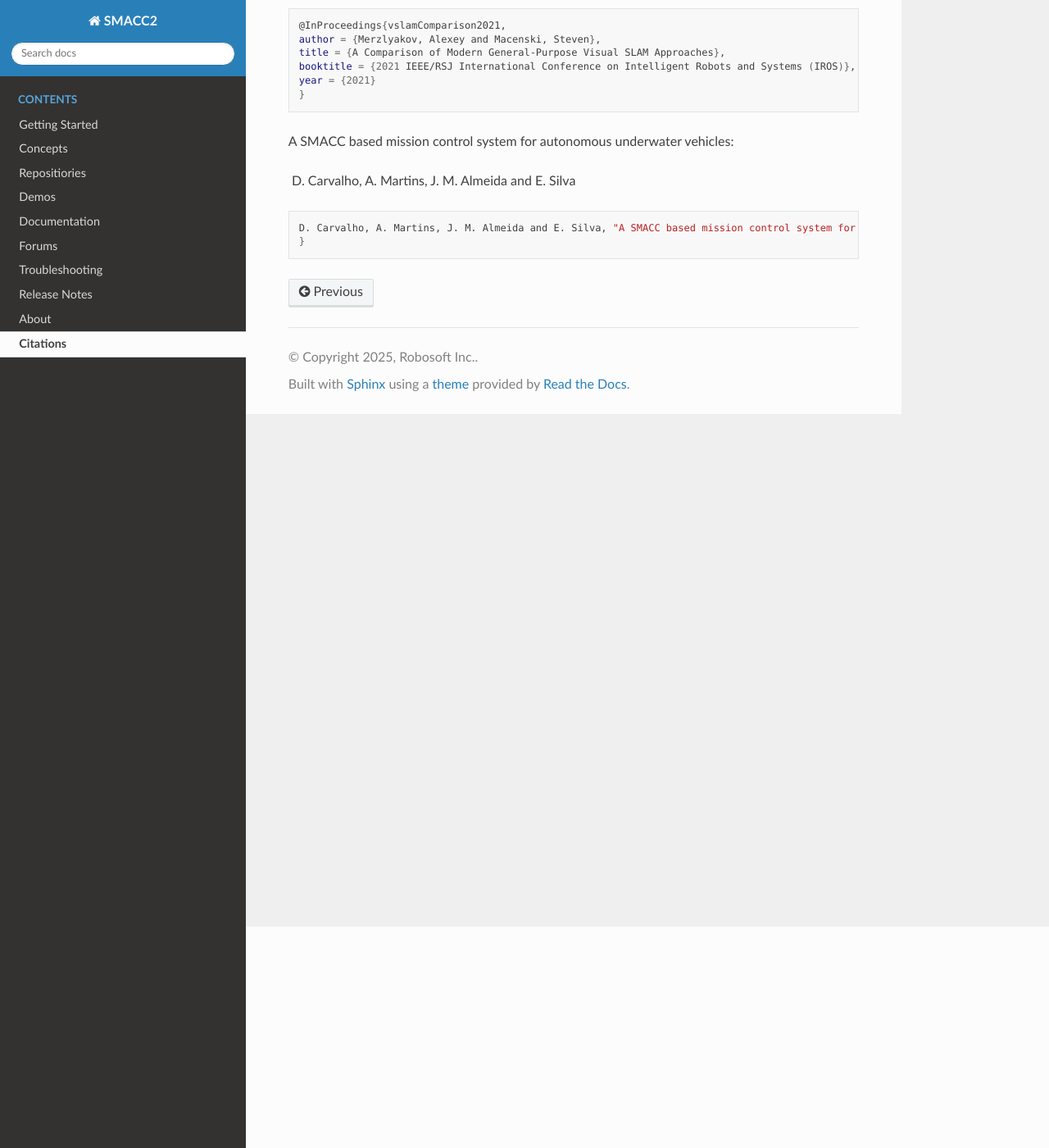
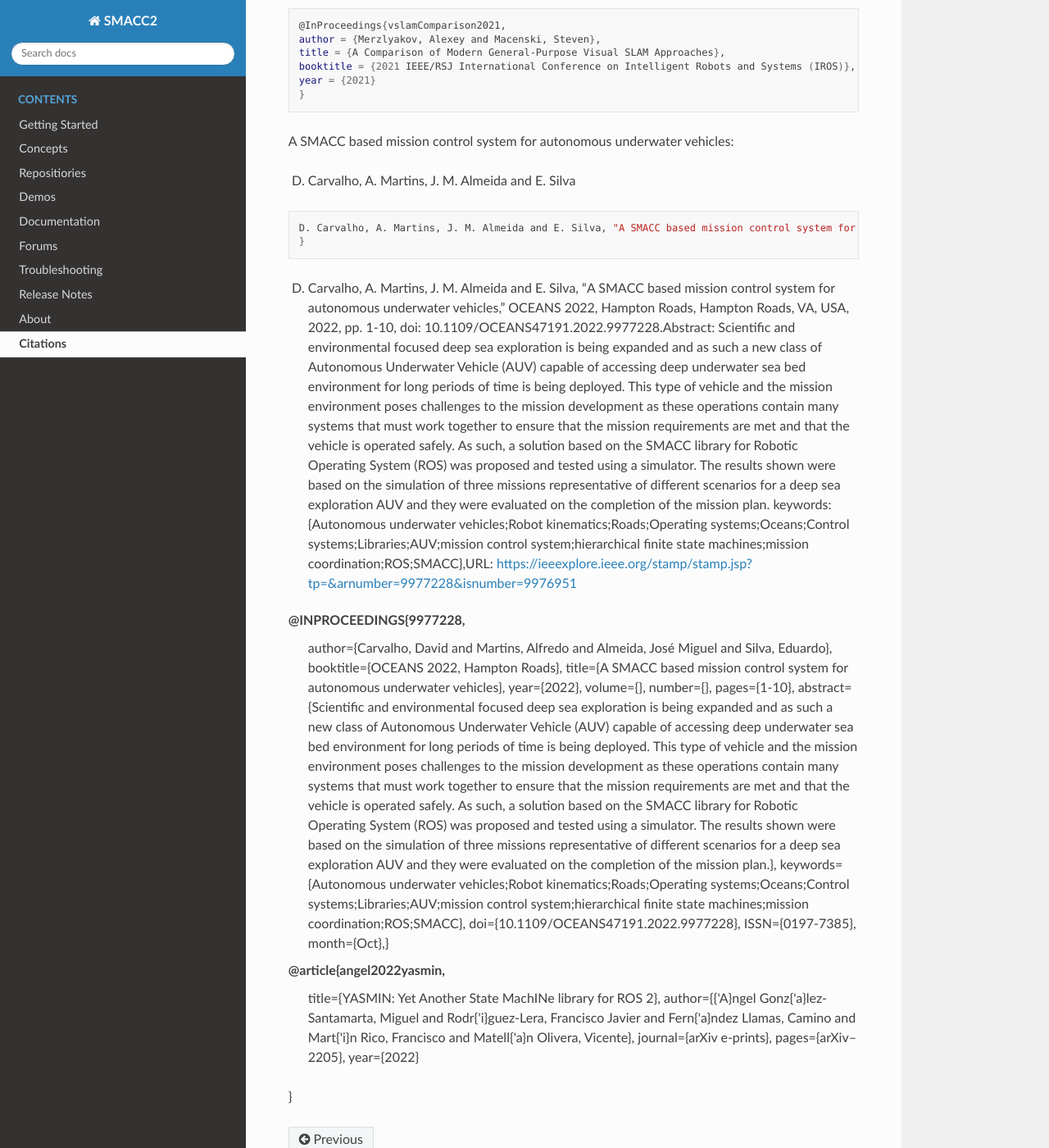
Before and after one commit to robosoft-ai/smacc2_docs, a Sphinx documentation site: the page built from docs/source/citations.rst, in a window 1280 px wide and 1400 px high, scrolled down 270 px. Shown: the whole window at 82% size. Built offline with Sphinx 7.4.7 and the Read the Docs theme 3.1.0, drawn with Linux system fonts in a browser that asks for light colours.

Commit message:
Update citations.rst

```diff
--- a/docs/source/citations.rst
+++ b/docs/source/citations.rst
@@ -24,3 +24,29 @@ D. Carvalho, A. Martins, J. M. Almeida and E. Silva
 
    D. Carvalho, A. Martins, J. M. Almeida and E. Silva, "A SMACC based mission control system for autonomous underwater vehicles," OCEANS 2022, Hampton      Roads, Hampton Roads, VA, USA, 2022, pp. 1-10, doi: 10.1109/OCEANS47191.2022.9977228. keywords: {Autonomous underwater vehicles;Robot                     kinematics;Roads;Operating systems;Oceans;Control systems;Libraries;AUV;mission control system;hierarchical finite state machines;mission                 coordination;ROS;SMACC},
    }
+
+
+D. Carvalho, A. Martins, J. M. Almeida and E. Silva, "A SMACC based mission control system for autonomous underwater vehicles," OCEANS 2022, Hampton Roads, Hampton Roads, VA, USA, 2022, pp. 1-10, doi: 10.1109/OCEANS47191.2022.9977228.Abstract: Scientific and environmental focused deep sea exploration is being expanded and as such a new class of Autonomous Underwater Vehicle (AUV) capable of accessing deep underwater sea bed environment for long periods of time is being deployed. This type of vehicle and the mission environment poses challenges to the mission development as these operations contain many systems that must work together to ensure that the mission requirements are met and that the vehicle is operated safely. As such, a solution based on the SMACC library for Robotic Operating System (ROS) was proposed and tested using a simulator. The results shown were based on the simulation of three missions representative of different scenarios for a deep sea exploration AUV and they were evaluated on the completion of the mission plan. keywords: {Autonomous underwater vehicles;Robot kinematics;Roads;Operating systems;Oceans;Control systems;Libraries;AUV;mission control system;hierarchical finite state machines;mission coordination;ROS;SMACC},URL: https://ieeexplore.ieee.org/stamp/stamp.jsp?tp=&arnumber=9977228&isnumber=9976951
+
+
+@INPROCEEDINGS{9977228,
+  author={Carvalho, David and Martins, Alfredo and Almeida, José Miguel and Silva, Eduardo},
+  booktitle={OCEANS 2022, Hampton Roads},
+  title={A SMACC based mission control system for autonomous underwater vehicles},
+  year={2022},
+  volume={},
+  number={},
+  pages={1-10},
+  abstract={Scientific and environmental focused deep sea exploration is being expanded and as such a new class of Autonomous Underwater Vehicle (AUV) capable of accessing deep underwater sea bed environment for long periods of time is being deployed. This type of vehicle and the mission environment poses challenges to the mission development as these operations contain many systems that must work together to ensure that the mission requirements are met and that the vehicle is operated safely. As such, a solution based on the SMACC library for Robotic Operating System (ROS) was proposed and tested using a simulator. The results shown were based on the simulation of three missions representative of different scenarios for a deep sea exploration AUV and they were evaluated on the completion of the mission plan.},
+  keywords={Autonomous underwater vehicles;Robot kinematics;Roads;Operating systems;Oceans;Control systems;Libraries;AUV;mission control system;hierarchical finite state machines;mission coordination;ROS;SMACC},
+  doi={10.1109/OCEANS47191.2022.9977228},
+  ISSN={0197-7385},
+  month={Oct},}
+
+@article{angel2022yasmin,
+  title={YASMIN: Yet Another State MachINe library for ROS 2},
+  author={{\'A}ngel Gonz{\'a}lez-Santamarta, Miguel and Rodr{\'\i}guez-Lera, Francisco Javier and Fern{\'a}ndez Llamas, Camino and Mart{\'\i}n Rico, Francisco and Matell{\'a}n Olivera, Vicente},
+  journal={arXiv e-prints},
+  pages={arXiv--2205},
+  year={2022}
+}
```
